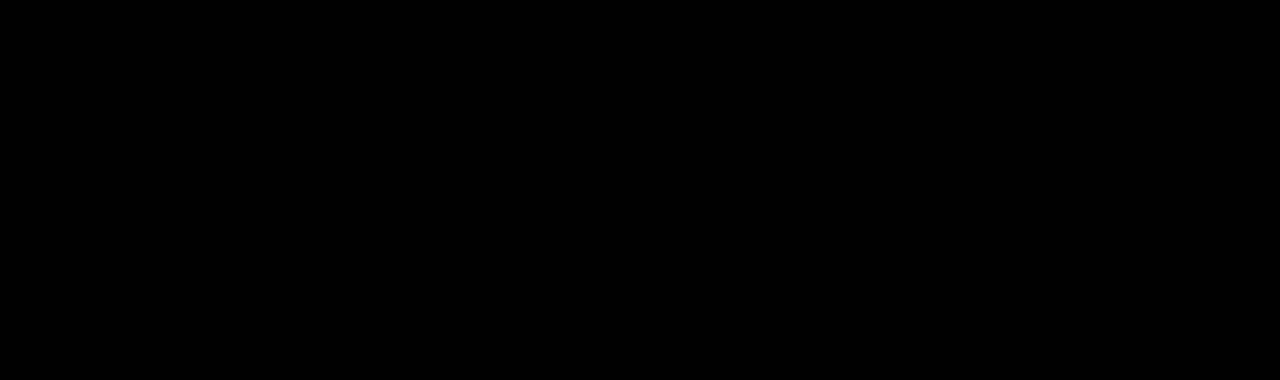
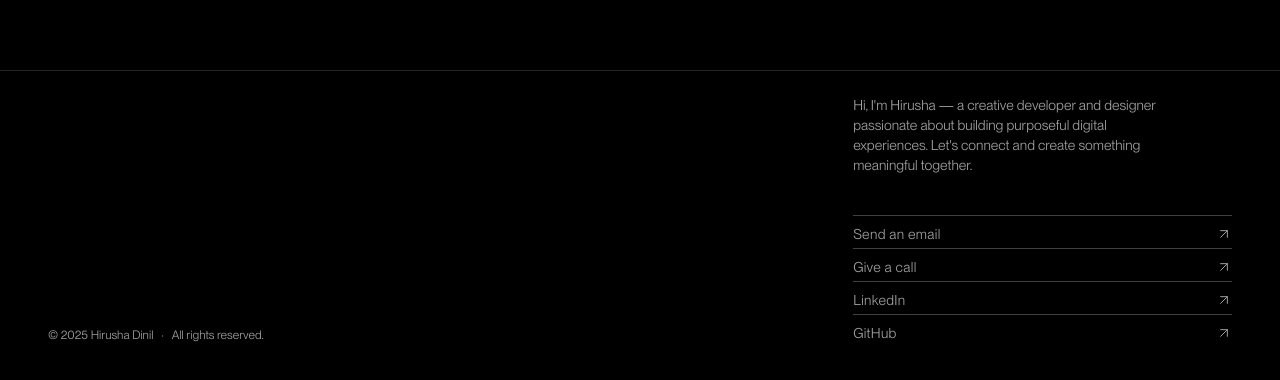
Before and after one commit to lxnid/me, a Next.js app: page / in a window 1280 px wide. Shown: the part 2914-3294 px from the top of the page. Built offline with nearby package versions, Linux system fonts and the light colour scheme; grey boxes are pictures that could not be loaded.

Commit message:
feat: add footer component and update navigation links
- Add new Footer component with contact information and social links
- Update Header and Navbar links to point to correct destinations
- Remove empty section from home page

```diff
--- /dev/null
+++ b/app/components/Footer.tsx
@@ -0,0 +1,52 @@
+"use client";
+import React from "react";
+import Link from "next/link";
+
+const Footer = () => (
+    <footer id="footer" className="w-full border-t border-neutral-800 py-6 px-4 md:px-12 bg-black text-neutral-400 text-xs flex flex-col md:flex-row md:items-end justify-between gap-2 mt-16">
+        <div className="flex flex-row items-center gap-2 mb-4 md:mb-0">
+            <span>&copy; {new Date().getFullYear()} Hirusha Dinil</span>
+            <span className="hidden md:inline">·</span>
+            <span>All rights reserved.</span>
+        </div>
+        <div className="flex flex-col items-start gap-8 text-left w-full md:w-[32%]">
+            <p className="text-xs md:text-sm text-neutral-400 max-w-xs mb-2">
+                Hi, I'm Hirusha — a creative developer and designer passionate about building purposeful digital experiences. Let's connect and create something meaningful together.
+            </p>
+            <div className="flex flex-col gap-1 w-full">
+                <Link
+                    href="mailto:offbeat-zombies.3q@icloud.com"
+                    className="flex items-center justify-between gap-2 tracking-wide border-t border-neutral-700 pt-2 hover:text-neutral-300 transition-colors text-xs md:text-sm"
+                >
+                    Send an email
+                    <svg xmlns="http://www.w3.org/2000/svg" className="w-4 h-4" fill="none" viewBox="0 0 24 24" stroke="currentColor"><path strokeLinecap="round" strokeLinejoin="round" strokeWidth="1.5" d="M17 7l-10 10M17 17V7H7" /></svg>
+                </Link>
+                <Link
+                    href="tel:+94743228881"
+                    className="flex items-center justify-between gap-2 tracking-wide border-t border-neutral-700 pt-2 hover:text-neutral-300 transition-colors text-xs md:text-sm"
+                >
+                    Give a call
+                    <svg xmlns="http://www.w3.org/2000/svg" className="w-4 h-4" fill="none" viewBox="0 0 24 24" stroke="currentColor"><path strokeLinecap="round" strokeLinejoin="round" strokeWidth="1.5" d="M17 7l-10 10M17 17V7H7" /></svg>
+                </Link>
+                <Link
+                    href="https://www.linkedin.com/in/hirusha-rubasinghe-66bbba313"
+                    target="_blank"
+                    className="flex items-center justify-between gap-2 tracking-wide border-t border-neutral-700 pt-2 hover:text-neutral-300 transition-colors text-xs md:text-sm"
+                >
+                    LinkedIn
+                    <svg xmlns="http://www.w3.org/2000/svg" className="w-4 h-4" fill="none" viewBox="0 0 24 24" stroke="currentColor"><path strokeLinecap="round" strokeLinejoin="round" strokeWidth="1.5" d="M17 7l-10 10M17 17V7H7" /></svg>
+                </Link>
+                <Link
+                    href="https://github.com/lxnid"
+                    target="_blank"
+                    className="flex items-center justify-between gap-2 tracking-wide border-t border-neutral-700 pt-2 hover:text-neutral-300 transition-colors text-xs md:text-sm"
+                >
+                    GitHub
+                    <svg xmlns="http://www.w3.org/2000/svg" className="w-4 h-4" fill="none" viewBox="0 0 24 24" stroke="currentColor"><path strokeLinecap="round" strokeLinejoin="round" strokeWidth="1.5" d="M17 7l-10 10M17 17V7H7" /></svg>
+                </Link>
+            </div>
+        </div>
+    </footer>
+);
+
+export default Footer;
--- a/app/components/Header.tsx
+++ b/app/components/Header.tsx
@@ -128,13 +128,13 @@
 							ref={linksRef}
 							className="flex flex-col pointer-events-auto"
 						>
-							<Link href="/" className="overflow-hidden h-6">
+							<Link href="https://lk.linkedin.com/in/hirusha-rubasinghe-66bbba313" className="overflow-hidden h-6">
 								<AnimatedText>LINKEDIN</AnimatedText>
 							</Link>
-							<Link href="/" className="overflow-hidden h-6">
+							<Link href="https://github.com/lxnid" className="overflow-hidden h-6">
 								<AnimatedText>GITHUB</AnimatedText>
 							</Link>
-							<Link href="/" className="overflow-hidden h-6">
+							<Link href="mailto:hirushadinil@gmail.com" className="overflow-hidden h-6">
 								<AnimatedText>EMAIL</AnimatedText>
 							</Link>
 						</div>
--- a/app/components/Navbar.tsx
+++ b/app/components/Navbar.tsx
@@ -52,7 +52,7 @@
 
 			<div className="hidden md:flex justify-end gap-0.5 tracking-wider w-full uppercase">
 				<Link
-					href="#about-me"
+					href="/#about-me"
 					className="overflow-hidden h-6 cursor-pointer"
 				>
 					<AnimatedText>about</AnimatedText>
@@ -64,7 +64,7 @@
 					<AnimatedText>work</AnimatedText>
 				</Link>
 				<Link
-					href="/contact"
+					href="#footer"
 					className="overflow-hidden h-6 cursor-pointer"
 				>
 					<AnimatedText>contact</AnimatedText>
@@ -98,9 +98,9 @@
 						transition={{ duration: 0.35, ease: [0.4, 0, 0.2, 1] }}
 					>
 						{[
-							{ href: '/about', label: 'About' },
+							{ href: '#about-me', label: 'About' },
 							{ href: '/work', label: 'Work' },
-							{ href: '/contact', label: 'Contact' },
+							{ href: '#footer', label: 'Contact' },
 							{ href: '/archive', label: 'Archive' }
 						].map((item, idx) => (
 							<motion.div
--- a/app/layout.tsx
+++ b/app/layout.tsx
@@ -4,6 +4,7 @@
 import type { Metadata } from "next";
 import "./globals.css";
 import SmoothScroll from "./components/SmoothScroll";
+import Footer from "./components/Footer";
 
 
 export const metadata: Metadata = {
@@ -23,6 +24,7 @@
 				<SmoothScroll>
 					{children}
 				</SmoothScroll>
+				<Footer />
 			</body>
 		</html>
 	);
--- a/app/page.tsx
+++ b/app/page.tsx
@@ -48,7 +48,6 @@
 			<section id="about-me">
 				<AboutMe />
 			</section>
-			<section className="h-screen"></section>
 		</main>
 	);
 }
```
